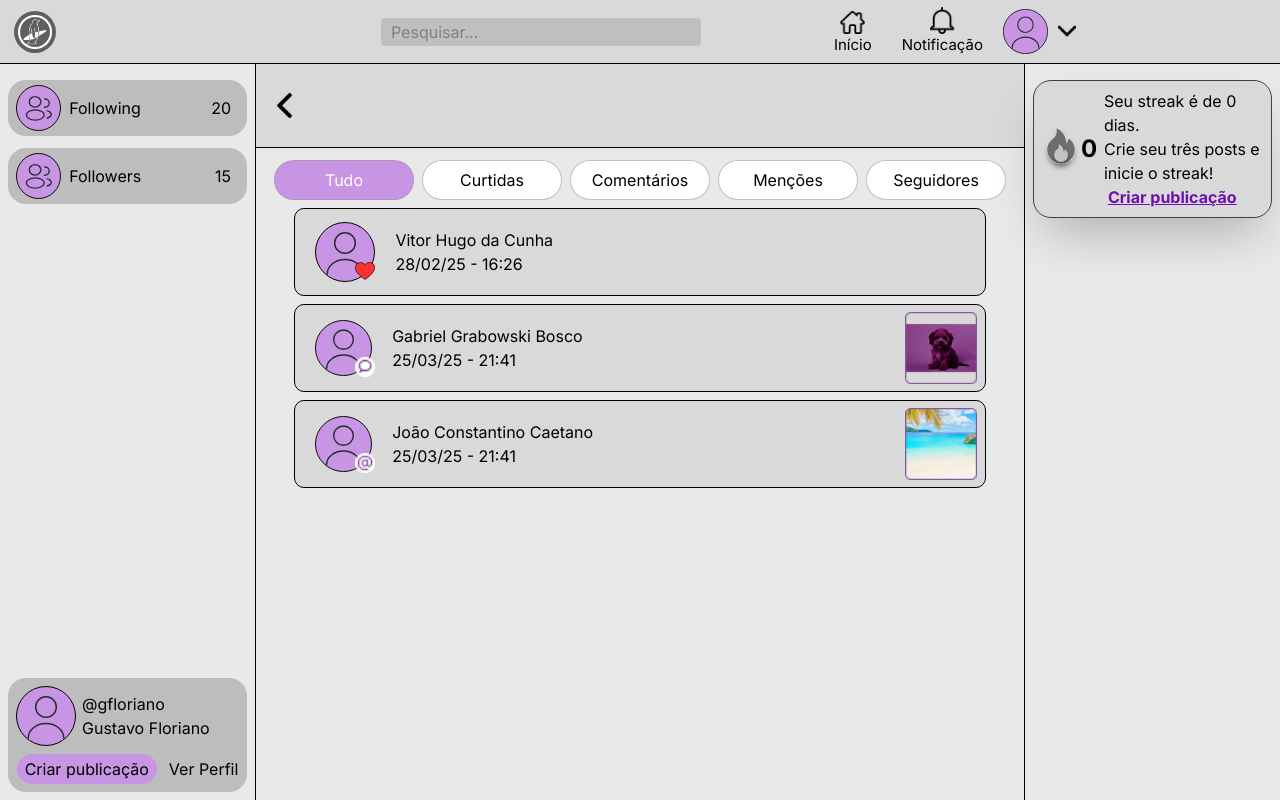
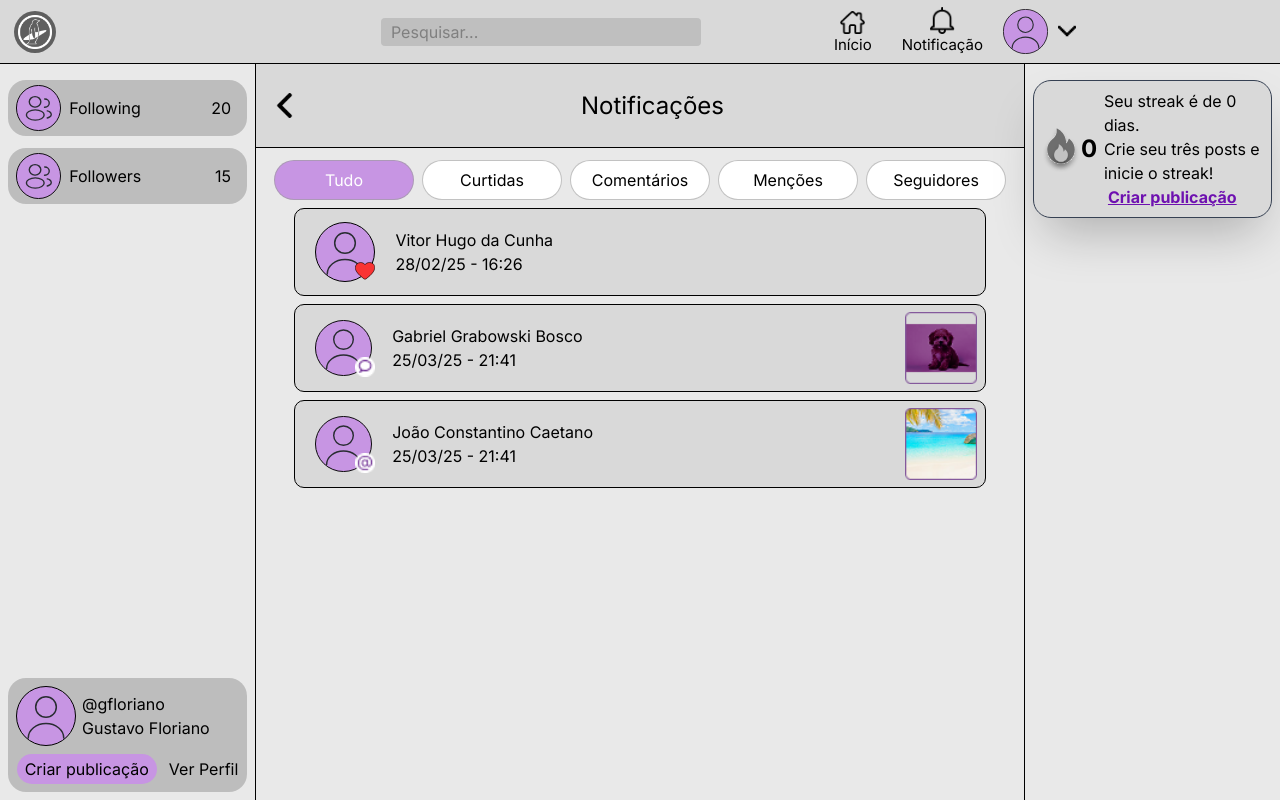
Before and after one commit to catolica-faculdade/pinguin-project, a React (Vite) app: page /notifications in a window 1280 px wide. Built offline with nearby package versions, Linux system fonts and the light colour scheme.

Commit message:
feat: prop to titleBar

```diff
--- a/src/Pages/Notifications.jsx
+++ b/src/Pages/Notifications.jsx
@@ -13,7 +13,7 @@ function Notifications(){
             <section className="flex h-dvh pt-[8vh] shadow-">
                 <LeftMenu/>
                 <div className="w-full md:w-3/5">
-                    <TitleBar />
+                    <TitleBar text={"Notificações"}/>
                     <Filters/>
                     {notifications.map((notification) =>(
                         <Notification key={notification.id}
```
